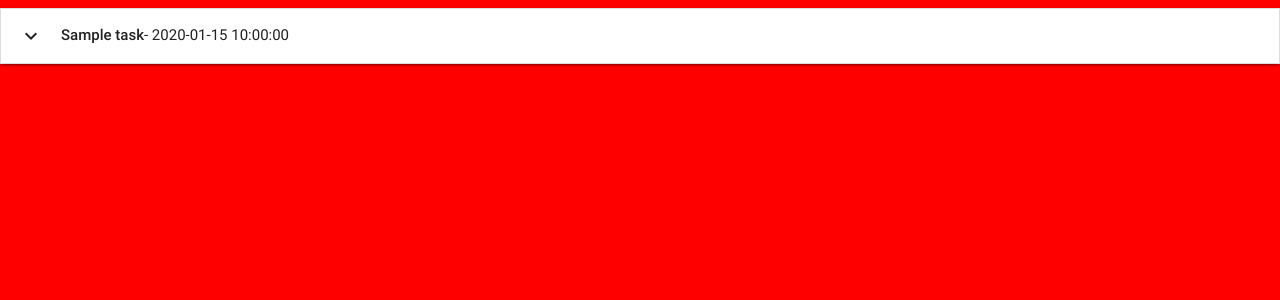
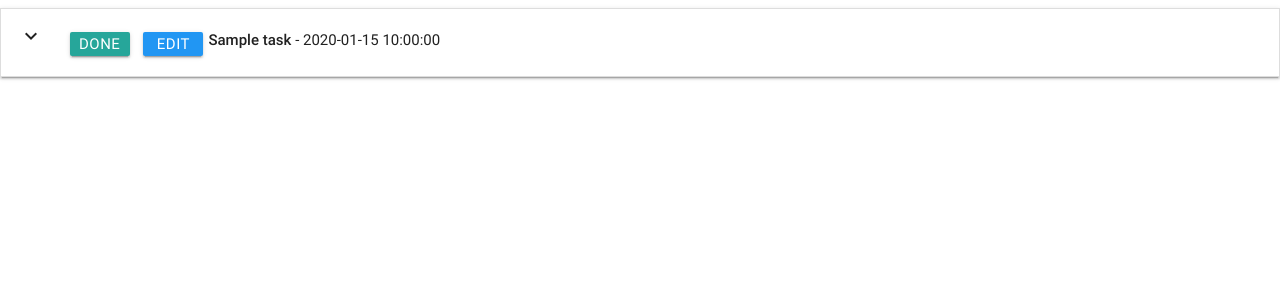
Before and after one commit to cherylhaz/task_manager, a Flask app: page / in a window 1280 px wide. Shown: the top 300 px of the page. Run offline with Flask 2, Linux system fonts and the light colour scheme; a database or web service that is not in the repository returns one stand-in record (values such as "Sample title"); some libraries are stand-ins or nearby versions.

Commit message:
working through adding buttons video

```diff
--- a/static/css/style.css
+++ b/static/css/style.css
@@ -1,3 +1,12 @@
-body {
-    background-color: red;
+.btn_small {
+    height: 24px;
+    width: 60px;
+    line-height: 24px;
+    margin: 5px 5px;
+    padding: 0 0.5em;
 }
+
+.task_header {
+    margin-top: 5px;
+
+}
--- a/templates/base.html
+++ b/templates/base.html
@@ -6,7 +6,7 @@
     <title>Document</title>
     <link href="https://fonts.googleapis.com/icon?family=Material+Icons" rel="stylesheet">
     <link rel="stylesheet"  href="https://cdnjs.cloudflare.com/ajax/libs/materialize/0.100.2/css/materialize.min.css">
-    <link rel="stylesheet" href="{{url_for('static', filename='css/style.css')}}" type="text/css">
+    <link rel="stylesheet" href="{{url_for('static', filename='css/style.css')}}" type="text/css" />
 </head>
 <body>
     {% block content%}
--- a/templates/tasks.html
+++ b/templates/tasks.html
@@ -3,8 +3,17 @@
 <ul class="collapsible">
     {% for task in tasks %}
     <li>
-      <div class="collapsible-header"><i class="material-icons">expand_more</i>
-      <strong>{{task.task_name}}</strong> - {{task.due_date}}
+      <div class="collapsible-header">
+      <div class="col s3">
+        <i class="material-icons">expand_more</i>
+        <a class="waves-effect waves-light btn btn_small ">Done</a>
+        <a class="waves-effect waves-light btn btn_small blue">Edit</a>
+      </div>
+      <div class="col s9 task_header">
+        <strong>{{task.task_name}}</strong> - {{task.due_date}}
+      </div>
+
+
       </div>
       <div class="collapsible-body"><span>
     {{task.task_description}}
```
